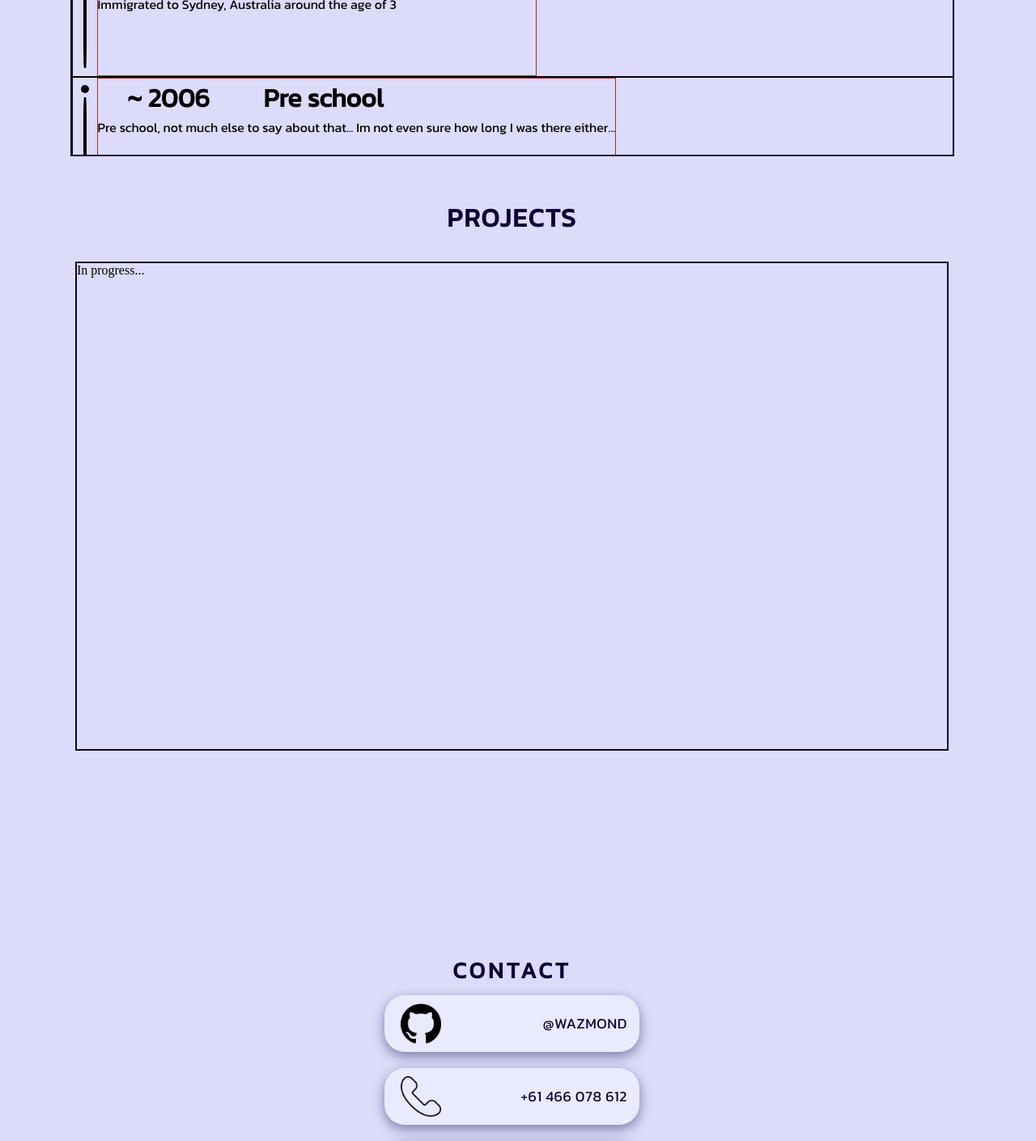
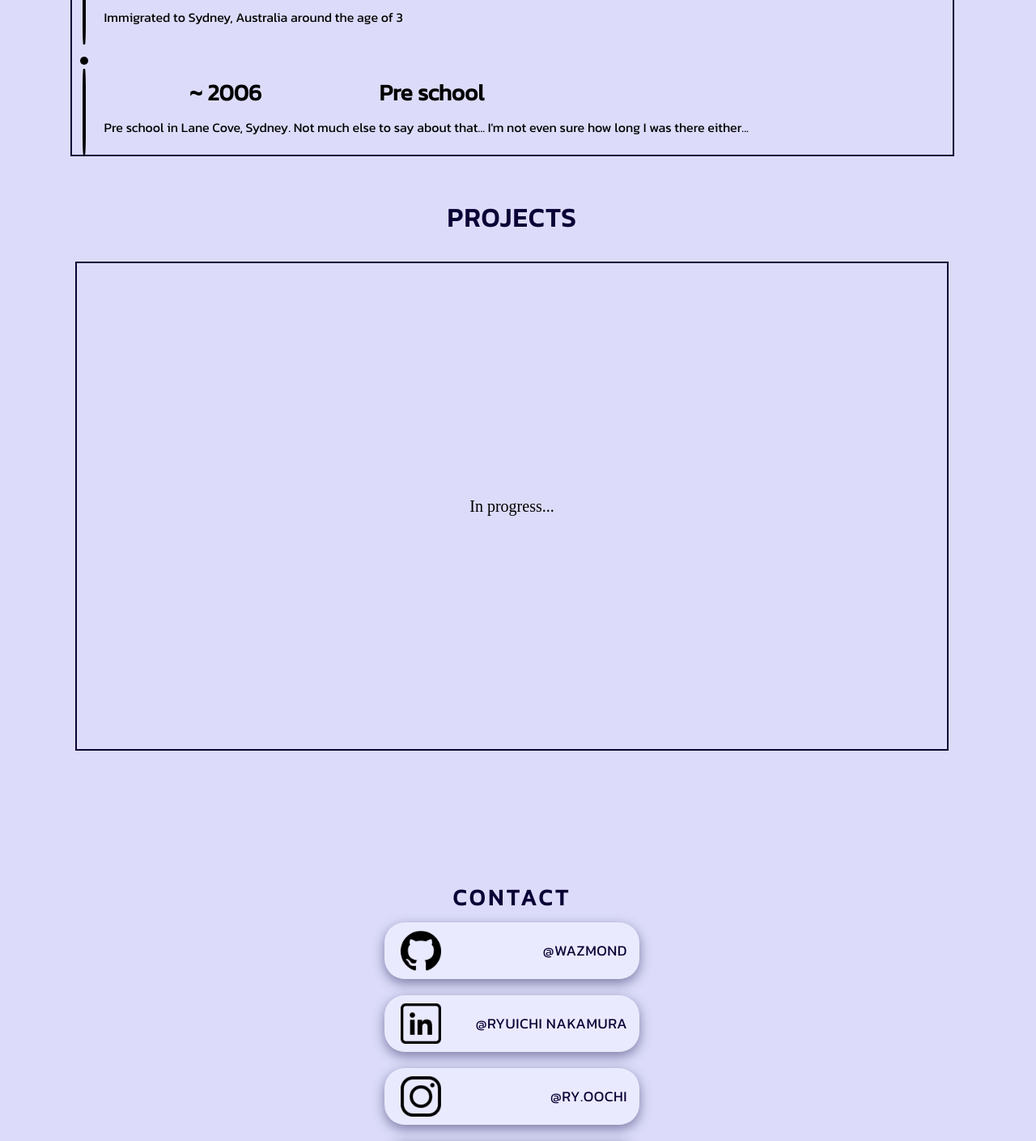
Before and after one commit to Wazmond/Web-Portfolio-React, a React (Vite) app: page / in a window 1280 px wide. Shown: the part 1330-2739 px from the top of the page at 81% size. Built offline with nearby package versions, Linux system fonts and the light colour scheme.

Commit message:
Changelog 11/05/2024 12:21AM
+ Added events onto timeline/About
+ Added more contact info (instagram & linked in)

```diff
--- a/src/Page.jsx
+++ b/src/Page.jsx
@@ -13,6 +13,8 @@ import { Contact,
 import GitLogo from "/src/Logos/Github-Logo.png"
 import EmailLogo from "/src/Logos/Email-Logo.png"
 import PhoneLogo from "/src/Logos/Phone-Logo.png"
+import LinkedInLogo from "/src/Logos/LinkedIn-Logo.png"
+import InstagramLogo from "/src/Logos/Instagram-Logo.png"
 
 const PagesContainer = styled.div`
     background-color: #dcdcfa;
@@ -46,8 +48,8 @@ Design the theme of website more.
 Make a custom scroll bar to suit the current layout of light blue + dark blue
 Make a prompt or signal of somesorts to tell you to scroll down
     an animated arrow sign pointing down
-    simple line going down
-Make a button that brings you to the very top of the screen
+    simple line going downs
+Make a button that brings you to the very top of the screens
 @media function to change layout of website if it becomes smaller
     Smaller or viewing from a phone etc.
     Menu button that shows all the options but in a sleeker way?
@@ -137,14 +139,18 @@ export default function Page() {
                         <AboutTimeLineContainer>
                             <AboutTimeLine date="25/10/2001" title="Ryuichi was born" desc="Born in Tokyo, Japan." className="ATL-fade-top"/>
                             <AboutTimeLine date="~ 2004" title="Immigrated to Australia" desc="Immigrated to Sydney, Australia around the age of 3"/>
-                            <AboutTimeLine date="~ 2006" title="Pre school" desc="Pre school, not much else to say about that... Im not even sure how long I was there either..."/>
-                            <AboutTimeLine date="2007 - 2013" title="Primary School" desc="EVENT 4"/>
-                            <AboutTimeLine date="2014 - 2019" title="High School" desc="EVENT 5"/>
-                            <AboutTimeLine date="Oct 2019" title="EVENT 6" desc="EVENT 6"/>
-                            <AboutTimeLine date="Dec 2019" title="EVENT 7" desc="EVENT 7"/>
-                            <AboutTimeLine date="EVENT 8 " title="EVENT 8" desc="EVENT 8"/>
-                            <AboutTimeLine date="EVENT 9 " title="EVENT 9" desc="EVENT 9"/>
-                            <AboutTimeLine date="EVENT 10 " title="EVENT 10" desc="EVENT 10" className="ATL-fade-bottom"/>
+                            <AboutTimeLine date="~ 2006" title="Pre school" desc="Pre school in Lane Cove, Sydney. Not much else to say about that... I'm not even sure how long I was there either..."/>
+                            <AboutTimeLine date="2007 - 2013" title="Primary School" desc="Spent my first half of prime growing years at Truscott Street Public School. It was during this period, where I got my first computer, though time was mostly spent playing video games."/>
+                            <AboutTimeLine date="2014 - 2019" title="High School" desc="Ryde Secondary College, learning more about the reality of life. Learnt a lot more about computers and even tried learning to code, more for the fun of it. Inspect element and changing details on websites was fun though. Built my first proper PC, and learnt a lot about PC hardware."/>
+                            <AboutTimeLine date="Oct 2019" title="Moving to Japan" desc="I moved to Japan in October as I had a job lined up in a Ski Resort. Between this time and Dec 2019, I worked/helped at my uncles bar for a bit, and also at a local medical center, developing my Japanese further."/>
+                            <AboutTimeLine date="Dec 2019" title="Tour Attendant @ Hakuba Sanroku Tours" desc="My first ever proper job, a tour attendant for Hakuba Sanroku Tours, and a receptionist at Hakuba Happo ski resort. During this time, I was developing my customer service, work ethic, and interpersonal skills. This job was seasonal and ended in March 2020."/>
+                            <AboutTimeLine date="~ 2020" title="Kitchen Hand @ a Sushi Train in Yokohama" desc="Briefly worked as a kitchen hand at a Sushi Train in Yokohama. It was during this time where I briefly tried learning C#."/>
+                            <AboutTimeLine date="~ 2021" title="Traffic Director job @ Bread Box in Yokohama" desc="Part time job as a traffic director for Bread Box. "/>
+                            <AboutTimeLine date="May 2021" title="Moved back to Australia" desc="Decided it was time for me to move back to Australia with my new learnt skills."/>
+                            <AboutTimeLine date="Oct 2021" title="Floor Staff/Bar Attendant @ Alex & co" desc="Worked as a floor staff, moving my way up to a Bar attendant at Alex & Co in Parramatta. Improving my customer service & interpersonal skills."/>
+                            <AboutTimeLine date="May 2022" title="Bar Attendant @ The Commercial Hotel" desc="Worked as bar attendant at The Commercial Hotel in Parramatta, learning about the gaming industry."/>
+                            <AboutTimeLine date="Oct 2022" title="Controlroom Operator @ Security Data Systems" desc="As a controlroom operator at Security and Data Systems, I was responsible for maintaining data records, and integrity of security systems. Monitoring a range of tasks, including any alarms or irregularities, as well as handling inbound & outbound calls in a professional and courteous manner, was a key aspect of my role.
+                            During this time, I started learning C in CS50, a course developed by Harvard Univerity as well as html and css via online websites. I also learnt to write some google app script code for some functions."/>
                         </AboutTimeLineContainer>
                         {/* Could make a time line, interactive. it can be from a button or from mouse movement? left back to the past and right to the present. man can get bigger and smaller
                         this can make the use of an education  */}
@@ -167,6 +173,14 @@ export default function Page() {
                                 <ContactLogo src={GitLogo} alt="GitHub"/>
                                 <ContactLogoDesc>@WAZMOND</ContactLogoDesc>
                             </ ContactBlocks>
+                            <ContactBlocks className="LinkedIn" href="https://www.linkedin.com/in/ryuichi-nakamura-37b942308/" target="_blank">
+                                <ContactLogo src={LinkedInLogo} alt="LinkedIn"/>
+                                <ContactLogoDesc>@RYUICHI NAKAMURA</ContactLogoDesc>
+                            </ ContactBlocks>
+                            <ContactBlocks className="Instagram" href="https://www.instagram.com/ry.oochi/" target="_blank">
+                                <ContactLogo src={InstagramLogo} alt="Instagram"/>
+                                <ContactLogoDesc>@RY.OOCHI</ContactLogoDesc>
+                            </ ContactBlocks>
                             <ContactBlocks className="Phone" href="tel:+61 466 078 612">
                                 <ContactLogo src={PhoneLogo} alt="Phone"/>
                                 <ContactLogoDesc>+61 466 078 612</ContactLogoDesc>
--- a/src/PageData/About.jsx
+++ b/src/PageData/About.jsx
@@ -44,15 +44,15 @@ export const AboutTimeLineContainer = styled.div`
     width: 85vw;
     flex-wrap: wrap;
 
+    overflow: hidden;
     overflow-y: scroll;
-    overflow-x: hidden;
+    /* scrollbar-gutter: stable; */
 
 `;
 
 const TimelineContainer = styled.div`
     width: 100%;
-    height: 150px;
-    border: 1px solid black;
+    /* border: 1px solid black; */
     display: flex;
 `;
 const BoxDiv = styled.div`
@@ -84,22 +84,33 @@ const Line = styled.div`
 const TextContainer = styled.div`
     font-family: kanit;
     width: 100%;
-    border: 1px solid brown;
+    margin: 30px 5px 30px 0;
+    /* border: 1px solid brown; */
 `;
 const TitleContainer = styled.div`
     display: flex;
     flex-direction: row;
+    @media only screen and (max-width: 500px) {
+        font-size: 2vw;
+    }
+    font-size: 14px;
+
 
 `;
 const Date = styled.h1`
-    width: 175px;
+    width: 25vw;
     margin-right: 30px;
     display: flex;
     justify-content: center;
     align-content: center;
 `;
-const Title = styled.h1``;
-const DescContainer = styled.div``;
+const Title = styled.h1`
+
+`;
+const DescContainer = styled.div`
+    margin-top: 10px;
+    padding: 0 10px;
+`;
 const Desc = styled.p``;
 
 export default function AboutTimeLine({date, title, desc}) {
--- a/src/PageData/Home.jsx
+++ b/src/PageData/Home.jsx
@@ -3,7 +3,6 @@ import styled from "styled-components"
 export const HomePage = styled.div`
     display: flex;
     height: 100vh;
-    padding-top: 55px;
     justify-content: flex-start;
     align-items: center;
 `;
--- a/src/PageData/Projects.jsx
+++ b/src/PageData/Projects.jsx
@@ -19,6 +19,10 @@ export const ProjectsContainer = styled.div`
     border: 2px solid #0a0035;
     height: 75vh;
     width: 85%;
+    display: flex;
+    justify-content: center;
+    align-items: center;
+    font-size: 20px;
     `;
 
 // export default function ProjectsCard() {
```
Also changed, not shown: src/Logos/Instagram-Logo.png (added), src/Logos/LinkedIn-Logo.png (added).
